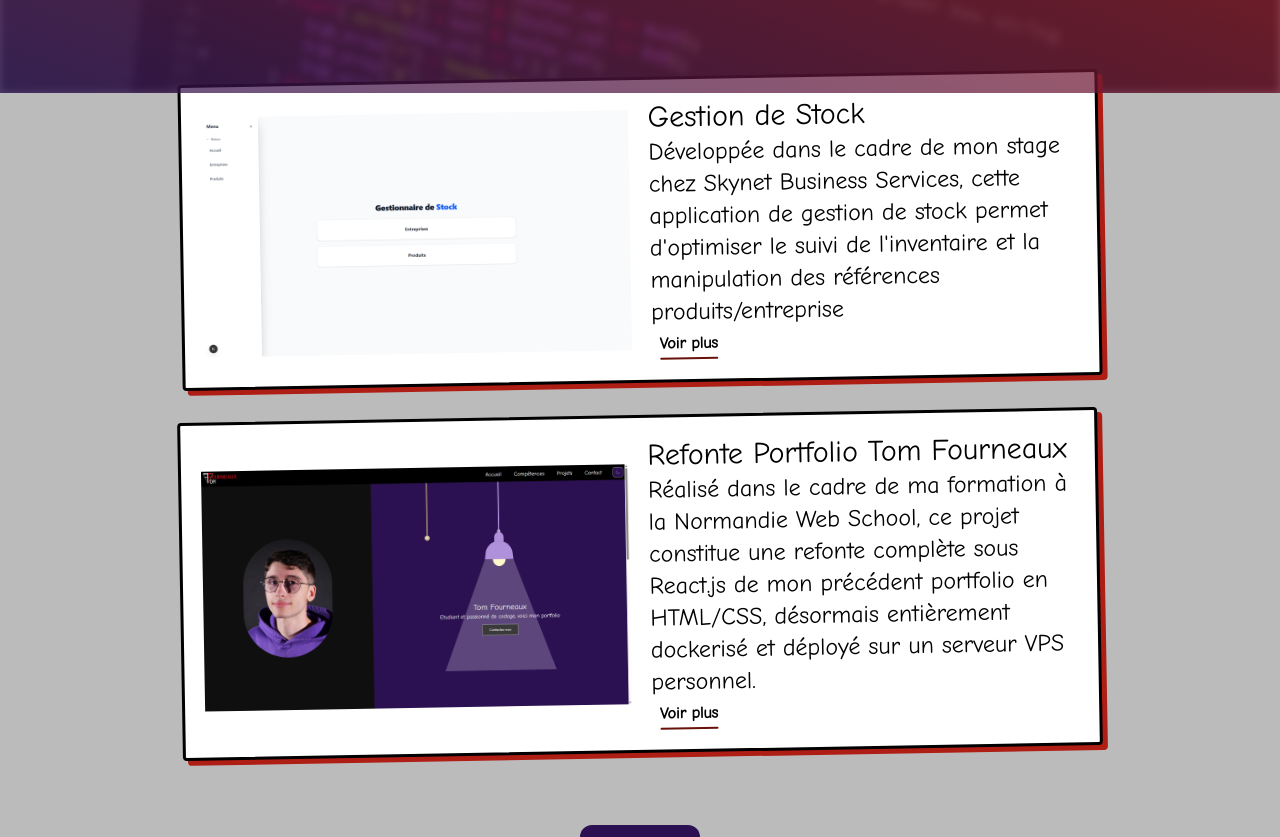
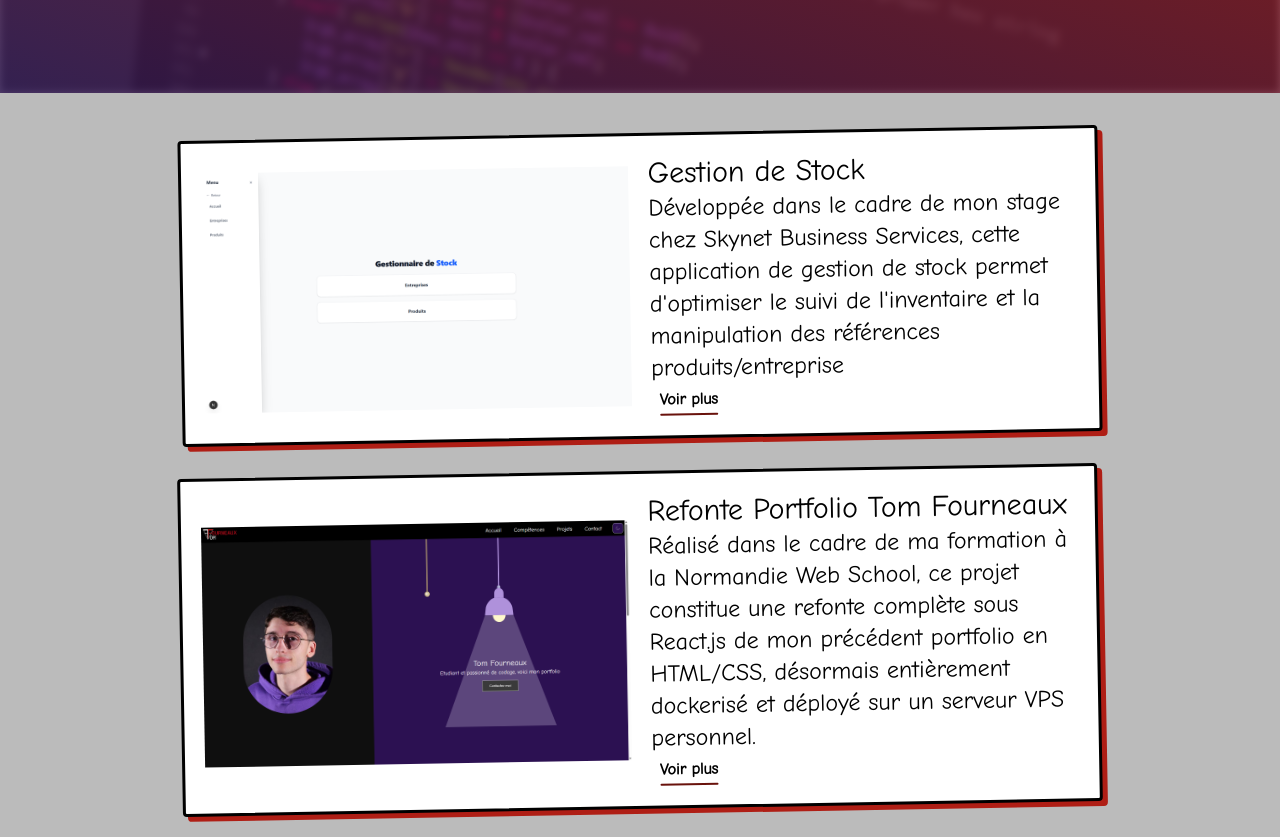
Before and after one commit to tomfrx12/portfolio-react-tom-fourneaux, a React (Vite) app: page / in a window 1280 px wide. Shown: the part 2180-3017 px from the top of the page. Built offline with nearby package versions, Linux system fonts and the light colour scheme.

Commit message:
fix(index): Clickable map to view the project. Project image change. Fix component layout

```diff
--- a/src/pages/index.jsx
+++ b/src/pages/index.jsx
@@ -8,6 +8,7 @@
 import { fadeUp, fadeDown, fadeRight, fadeLeft, opacityOn  } from "../components/anime_motion";
 import projets from '../data/projets.json';
 import Title from "../components/title";
+import { Link } from "react-router";
 
 function Index({ itsDark, setItsDark }) { //le bool et la func qui est définie dans l'App, afin que la Lamp puisse modifier le dark mode
 
@@ -109,13 +110,14 @@
 
             <Title text="projet" />
 
-            <section className="flex flex-col justify-center items-center h-[94vh]">
+            <section className="flex flex-col justify-center items-center">
                 <div className="my-10 flex flex-col gap-8 w-full max-w-240 px-5">
                     {[...projets].reverse().slice(0, 2).map((projet) => {
                         const anchor = projet.anchor;
 
                         return (
                         <motion.div key={projet.id} variants={fadeLeft} initial="hidden" whileInView="visible" transition={{ duration: 1.0, ease: "easeOut" }} viewport={{ once: true }}>
+                            <Link to={`/projets#${anchor}`}>
                                 <motion.div
                                     className="flex items-center gap-5 p-5 bg-white dark:bg-(--color-bg-grey-dark) border-[3px] border-black dark:border-white rounded-sm cursor-pointer select-none"
                                     initial={{ rotate: -1, boxShadow: "5px 5px 0px var(--color-primary)" }}
@@ -129,6 +131,7 @@
                                         <SeeMore link={`/projets#${anchor}`}/>
                                     </div>
                                 </motion.div>
+                            </Link>
                         </motion.div>
                         );
                     })}
```
Also changed, not shown: src/components/layout.jsx (+1 -7 lines), public/img/projets/tuto.png. Lines whose indentation alone changed are shown as unchanged.
